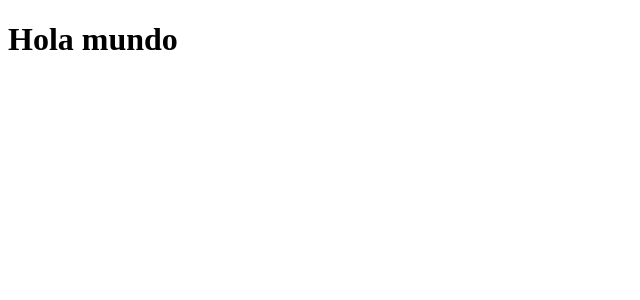
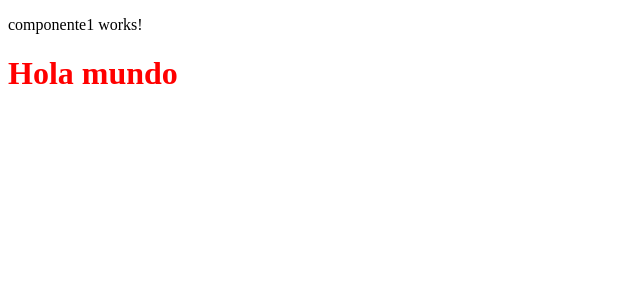
Before and after one commit to VillarroelJairo/Modulo3, an Angular app: page / in a window 1280 px wide. Shown: the top 300 px of the page, without its empty margins (0-640 px from the left). Built offline with nearby package versions, Linux system fonts and the light colour scheme.

Commit message:
modified:   src/app/app.component.css 	modified:   src/app/app.module.ts 	modified:   src/index.html

```diff
--- a/src/app/app.component.css
+++ b/src/app/app.component.css
@@ -1,3 +1,3 @@
-.h1 {
+h1 {
     color: red;
 }
--- a/src/app/app.module.ts
+++ b/src/app/app.module.ts
@@ -13,6 +13,6 @@ import { Componente1Component } from './componente1/componente1.component';
     BrowserModule
   ],
   providers: [],
-  bootstrap: [AppComponent]
+  bootstrap: [AppComponent, Componente1Component]
 })
 export class AppModule { }
--- a/src/index.html
+++ b/src/index.html
@@ -8,6 +8,7 @@
   <link rel="icon" type="image/x-icon" href="favicon.ico">
 </head>
 <body>
+  <app-componente1></app-componente1>
   <app-root></app-root>
 </body>
 </html>
```
